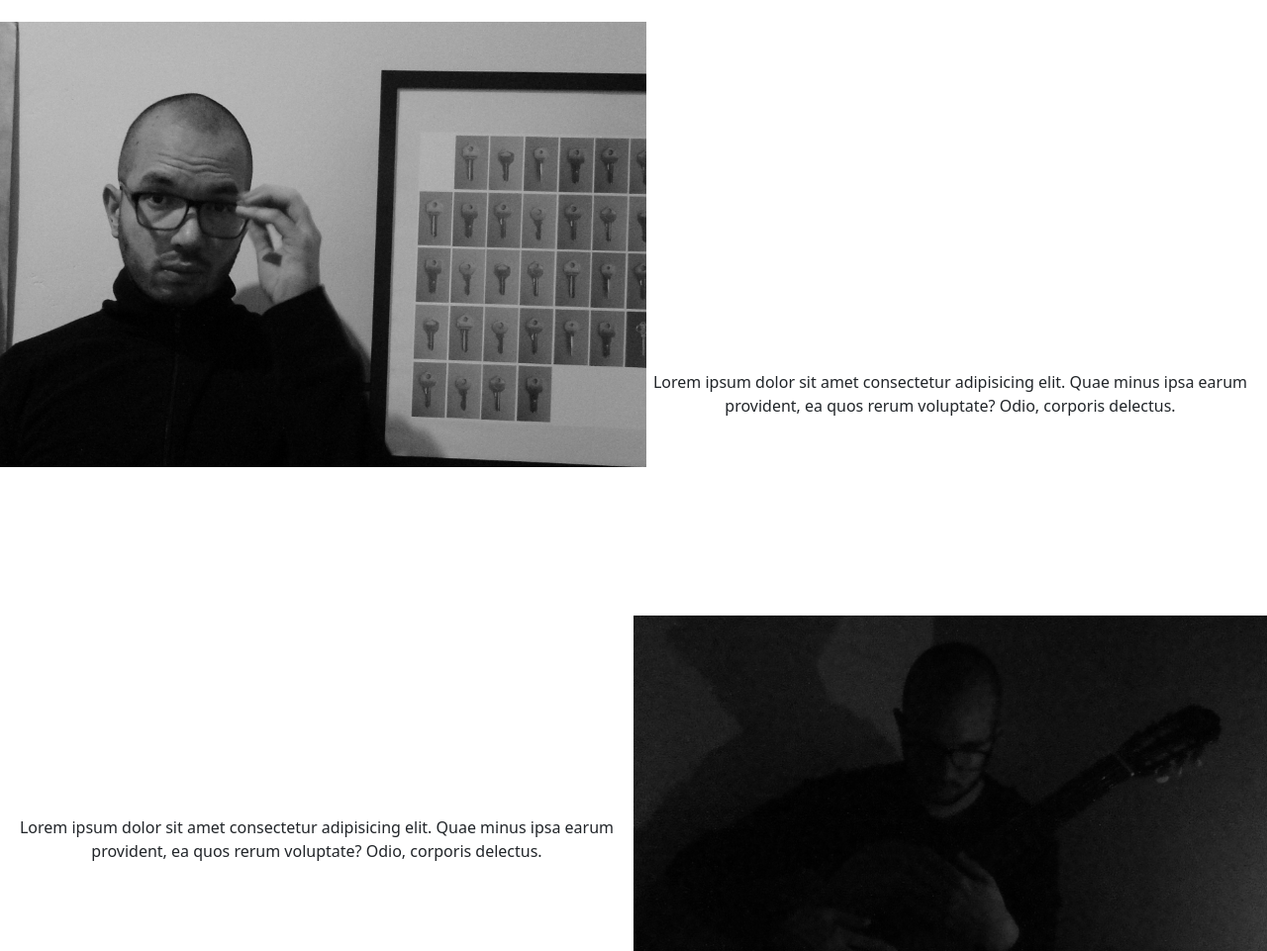
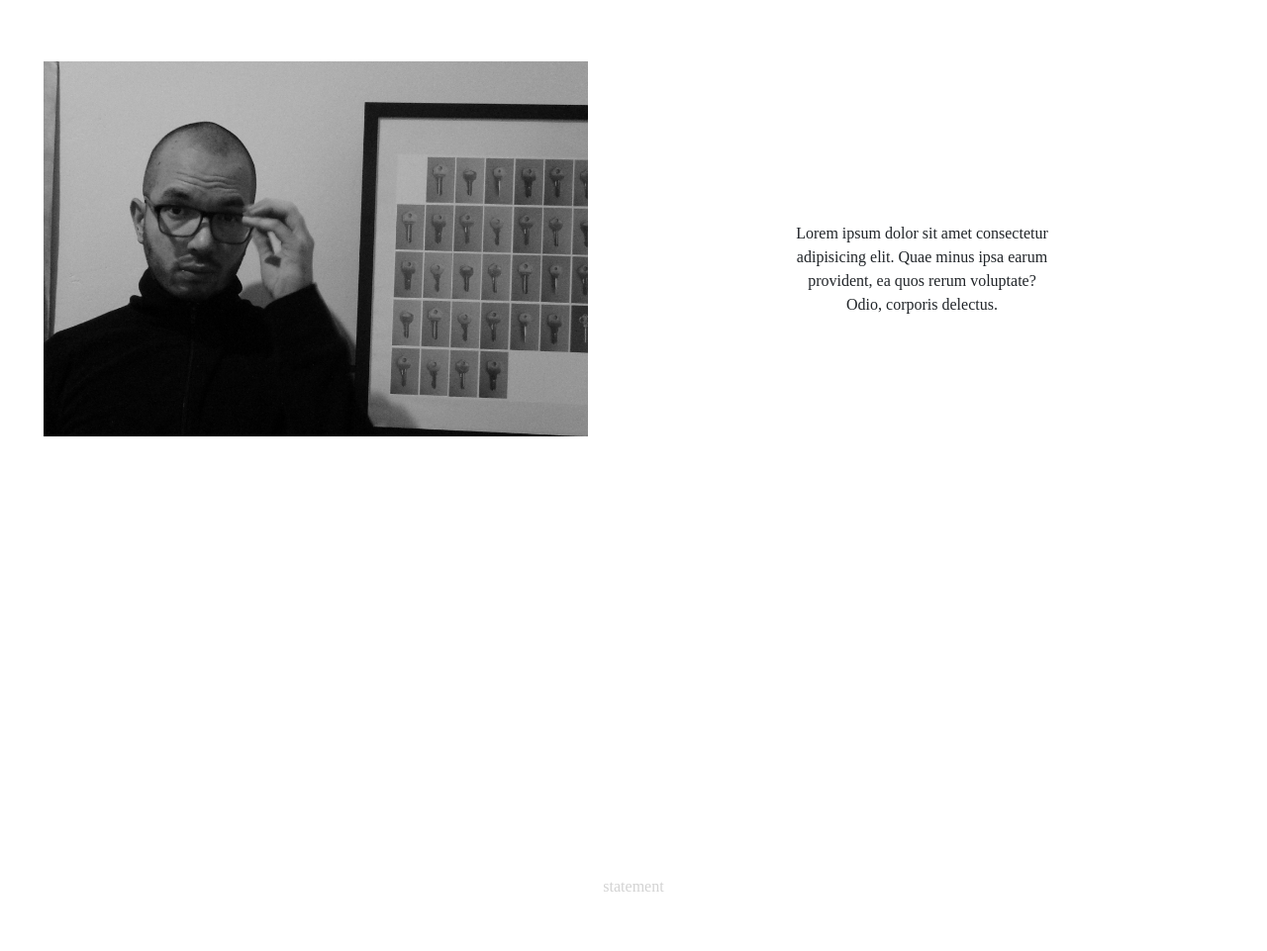
Before and after one commit to callopez/CalArt, a plain HTML site: page index.html in a window 1280 px wide. Shown: the part 2120-3081 px from the top of the page at 99% size. Drawn offline with nearby package versions, Linux system fonts and the light colour scheme.

Commit message:
Adición responsive

```diff
--- a/assets/css/styles.css
+++ b/assets/css/styles.css
@@ -1,3 +1,8 @@
+body{
+    font-family: 'Times New Roman', Times, serif;
+}
+
+
 /* Inicia Header */
 .navfixed{
 position: fixed;
@@ -78,12 +83,82 @@ cursor: pointer;
     opacity: 1;
     visibility: visible;
 }
+/* inicia sobre mi 2 diseño mobile */
+
+.cris{
+    width:400px ;
+    height: auto;
+    margin-left: 44px;
+    margin-top: 40px;
+}
+.crisp{
+    width:400px ;
+    height: auto;
+    margin-left: 44px;nter;
+    margin-top: 10px;
+    margin-bottom: 5px;
+}
+
+/* sobre mi fin diseño mobile  */
+
+/* inicia sobre mi  */
+
+@media screen and (min-width:768px){
+
+    .contenedormi{
+        display: flex;
+        margin-top: 5rem;
+        display: grid;
+        grid-template-columns: repeat(4,1fr);
+        grid-template-rows: repeat(4,25vh);
+
+    }
+
+    #cris1{
+        width: 550px;
+        height: auto;
+    }
+    #pmi1{
+        margin: 25%;
+        text-align: center;
+        display: flex;
+        width: 450px;
+        height: auto;
+        /* termina sobre mi */
+        /* inicia statement */
+    }
+    .contenedorinte{
+        display: flex;
+        margin-top: 5rem;
+        display: grid;
+        grid-template-columns: repeat(4,1fr);
+        grid-template-rows: repeat(4,25vh);
+
+    }
+    #cris2{
+        width: 550px;
+        height: auto;
+    }
+    #pmi2{
+        margin: 25%;
+        text-align: center;
+        display: flex;
+        width: 450px;
+        height: auto;
+
+    }
+           /* termina statement */
+}
+
+
+
+
 
 
 /* terminana los estilos de las tarjetas de fotos */
 /* inicia sesión sobre mi */
 
-.contenedormi{
+/* .contenedormi{
     margin-top: 5rem;
     display: grid;
     grid-template-columns: repeat(4,1fr);
@@ -122,8 +197,8 @@ cursor: pointer;
     text-align: center;
     width: 100%;
     height: auto;
-    grid-column: 3/6;
-    grid-row: 1/3;
+    grid-column: 3/3;
+    grid-row: 1/1;
 }
 #pmi2{
     margin-top: auto;
@@ -131,6 +206,27 @@ cursor: pointer;
     text-align: center;
     width: 100%;
     height: auto;
-    grid-column: 1/3;
-    grid-row: 4/6;
+    grid-column: 1/1;
+    grid-row: 4/4;
 }
+@media screen and (min-width:992px){
+    #cris1{
+        margin-left: 30px;
+        position: absolute;
+        width: 287px;
+        height: auto;
+    }
+    #pmi1{
+        margin: 20px;
+        margin-left: 30px;
+        text-align: center;
+        width: 100%;
+        height: auto;
+        grid-column: 1/2;
+        grid-row: 2/2;
+    }
+
+}
+@media screen {
+
+} */
--- a/index.html
+++ b/index.html
@@ -181,9 +181,12 @@
         <h4>Cris</h4>
         <div class="contenedormi">
             <img src="./assets/image/cristian.JPG" alt="foto artista" class="cris" id="cris1">
+            <p id="pmi1">Lorem ipsum dolor sit amet consectetur adipisicing elit. Quae minus ipsa earum provident, ea quos rerum voluptate? Odio, corporis delectus.</p>
+        </div>
+        <h4>statement</h4>
+        <div class="contenedorinte">
             <img src="./assets/image/cristian2.JPG" alt="foto artista2" class="cris"id="cris2">
-            <p class="cris" id="pmi1">Lorem ipsum dolor sit amet consectetur adipisicing elit. Quae minus ipsa earum provident, ea quos rerum voluptate? Odio, corporis delectus.</p>
-            <p class="cris" id="pmi2">Lorem ipsum dolor sit amet consectetur adipisicing elit. Quae minus ipsa earum provident, ea quos rerum voluptate? Odio, corporis delectus.</p>
+            <p class="crisp" id="pmi2">Lorem ipsum dolor sit amet consectetur adipisicing elit. Quae minus ipsa earum provident, ea quos rerum voluptate? Odio, corporis delectus.</p>
         </div>
     </section>
     <!-- termina sección sobre mi -->
```
